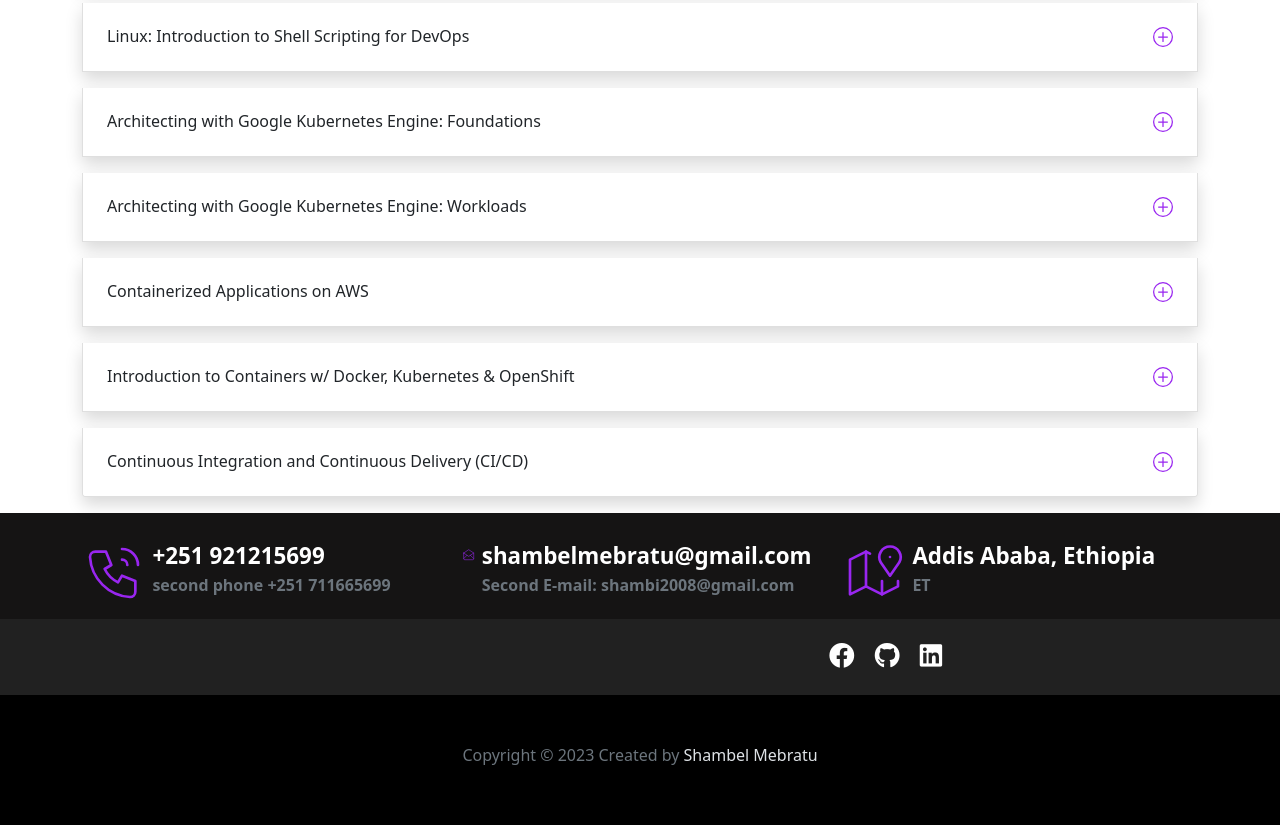
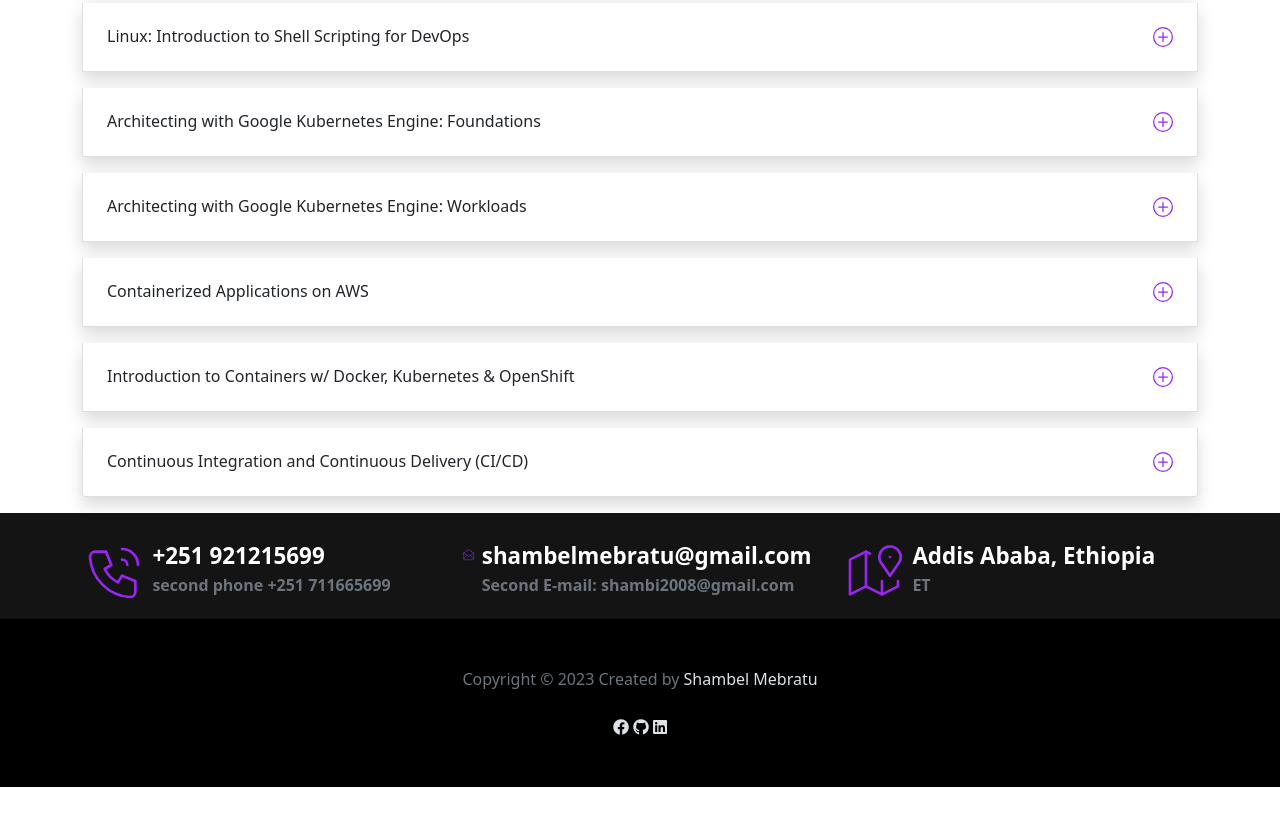
Before and after one commit to shambi21/shambi21.github.io, a website: page index.html in a window 1280 px wide. Shown: the part 1081-1906 px from the top of the page. After the commit the page ends 1868 px from the top, so only its background shows below. Drawn offline with nearby package versions, Linux system fonts and the light colour scheme; files that its build step writes are made by us from their sources.

Commit message:
modified:   index.html

```diff
--- a/index.html
+++ b/index.html
@@ -395,27 +395,17 @@
           <p class="contact-box__info--subtitle">ET</p>
         </div>
       </div>
+
+      <div class="badge-base LI-profile-badge" data-locale="en_US" data-size="large" data-theme="dark" data-type="HORIZONTAL" data-vanity="shambel-mebratu-436bb0164" data-version="v1"><a class="badge-base__link LI-simple-link" href="https://et.linkedin.com/in/shambel-mebratu-436bb0164?trk=profile-badge"></a></div>
+
+
+
+
     </div>
   </div>
 
   <!-- START THE SOCIAL MEDIA CONTENT  -->
-  <div class="footer-sm" style="background-color: #212121;">
-    <div class="container">
-      <div class="row py-4 text-center text-white">
 
-        <div class="col-lg-5 col-md-6 mb-4 mb-md-0">
-          <div class="badge-base LI-profile-badge" data-locale="en_US" data-size="medium" data-theme="dark" data-type="VERTICAL" data-vanity="shambel-mebratu-436bb0164" data-version="v1"><a class="badge-base__link LI-simple-link" href="https://et.linkedin.com/in/shambel-mebratu-436bb0164?trk=profile-badge"></a></div>
-        </div>
-        <div class="col-lg-7 col-md-6">
-          <a href="#"><i class="fab fa-facebook"></i></a>
-          <!-- <a href="#"><i class="fab fa-twitter"></i></a> -->
-          <a href="https://github.com/shambelmebratu" target="_blank"><i class="fab fa-github"></i></a>
-          <a href="https://www.linkedin.com/in/shambel-mebratu-436bb0164" target="_blank"><i class="fab fa-linkedin"></i></a>
-          <!-- <a href="#"><i class="fab fa-instagram"></i></a> -->
-        </div>
-      </div>
-    </div>
-  </div>
 
   <!-- START THE COPYRIGHT INFO  -->
   <div class="footer-bottom pt-5 pb-5">
@@ -429,6 +419,11 @@
               document.write("Copyright © " + year );
               </script>
              Created by <a href="#">Shambel Mebratu</a><br><br>
+                <a href="https://www.facebook.com/shambel.m" target="_blank"><i class="fab fa-facebook"></i></a>
+                <!-- <a href="#"><i class="fab fa-twitter"></i></a> -->
+                <a href="https://github.com/shambelmebratu" target="_blank"><i class="fab fa-github"></i></a>
+                <a href="https://www.linkedin.com/in/shambel-mebratu-436bb0164" target="_blank"><i class="fab fa-linkedin"></i></a>
+                <!-- <a href="#"><i class="fab fa-instagram"></i></a> -->
           </div>
         </div>
       </div>
```
